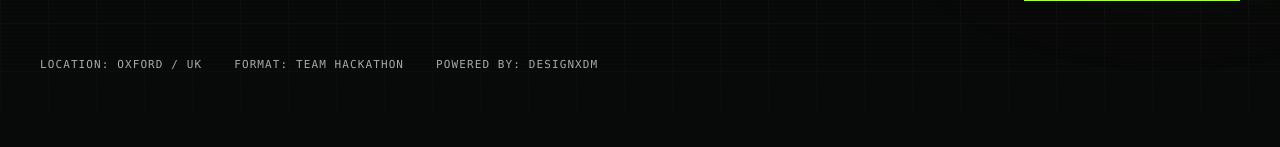
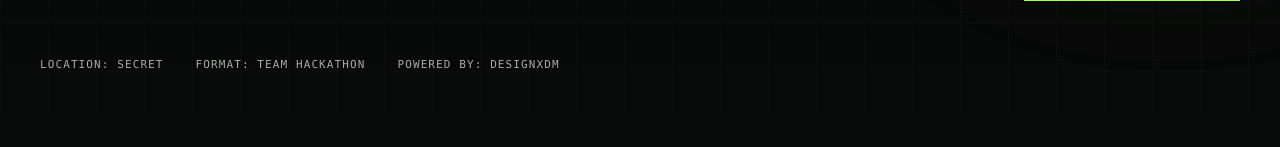
Before and after one commit to bulandun/CreateXDM, a Next.js app: page / in a window 1280 px wide. Shown: the part 733-880 px from the top of the page. Built offline with nearby package versions, Linux system fonts and the light colour scheme.

Commit message:
Change hackathon location label to secret

```diff
--- a/app/page.tsx
+++ b/app/page.tsx
@@ -32,7 +32,7 @@ export default function HomePage() {
           <div><p className="font-mono text-xs uppercase tracking-[0.18em] text-[#a8ff43]">Creative thinking // activated</p><p className="mt-5 max-w-2xl text-xl leading-snug text-[#e0e3d9] md:text-2xl">Not another design competition. A creative hackathon where innovative minds discover extraordinary stories, break predictable patterns and turn original ideas into real designs.</p></div>
           <a href="#get-involved" className="inline-flex w-fit items-center justify-center bg-[#a8ff43] px-8 py-5 font-mono text-sm font-black uppercase text-[#080909] transition hover:bg-white">JOIN THE MISSION ↗</a>
         </div>
-        <div className="mt-14 flex flex-wrap gap-x-8 gap-y-3 font-mono text-[11px] uppercase tracking-[0.1em] text-[#a9b0a9]"><span>LOCATION: OXFORD / UK</span><span>FORMAT: TEAM HACKATHON</span><span>POWERED BY: DESIGNXDM</span></div>
+        <div className="mt-14 flex flex-wrap gap-x-8 gap-y-3 font-mono text-[11px] uppercase tracking-[0.1em] text-[#a9b0a9]"><span>LOCATION: SECRET</span><span>FORMAT: TEAM HACKATHON</span><span>POWERED BY: DESIGNXDM</span></div>
       </section>
 
       <section id="mission" className="border-y border-white/15 bg-[#121612]">
```
